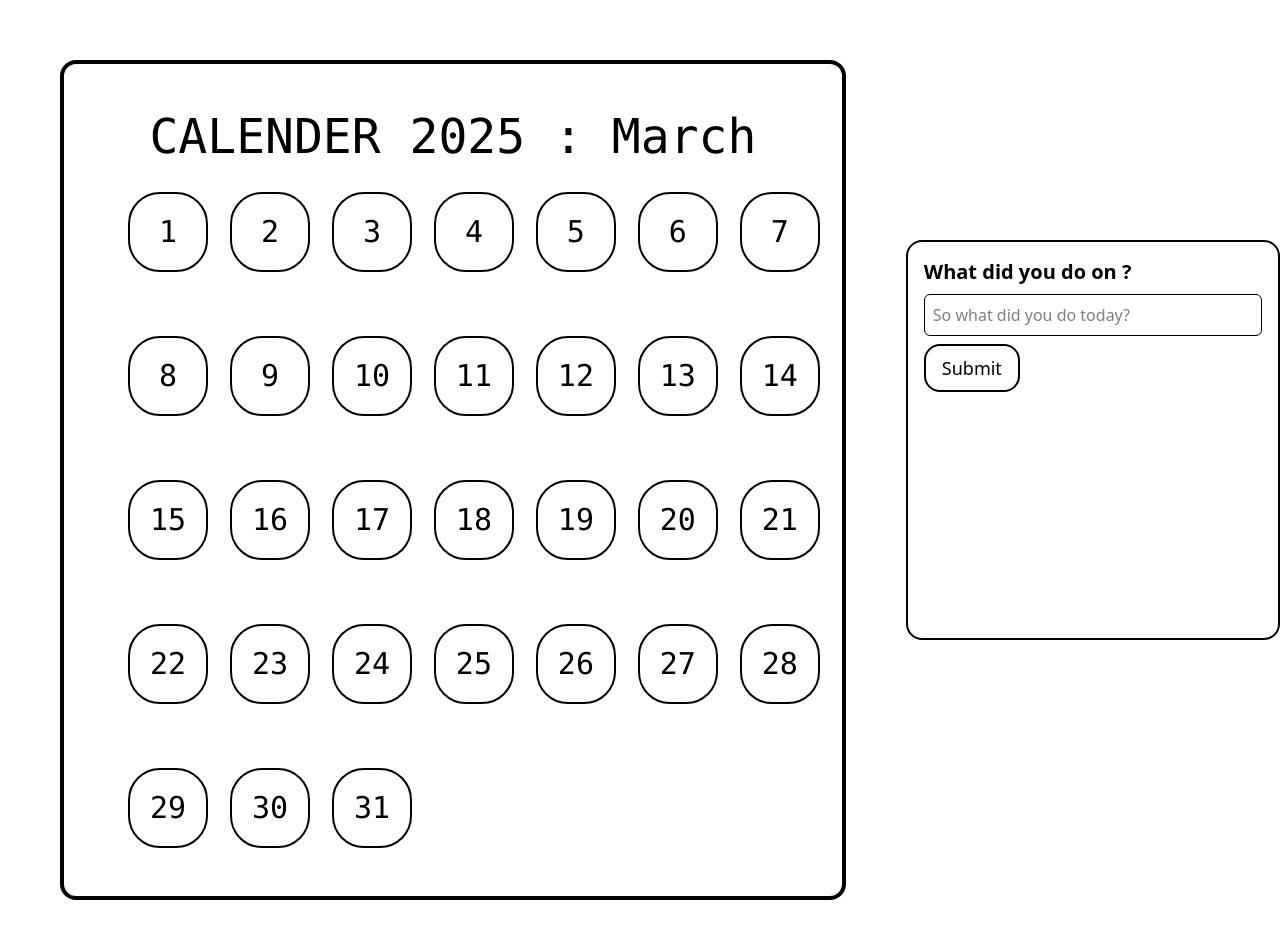
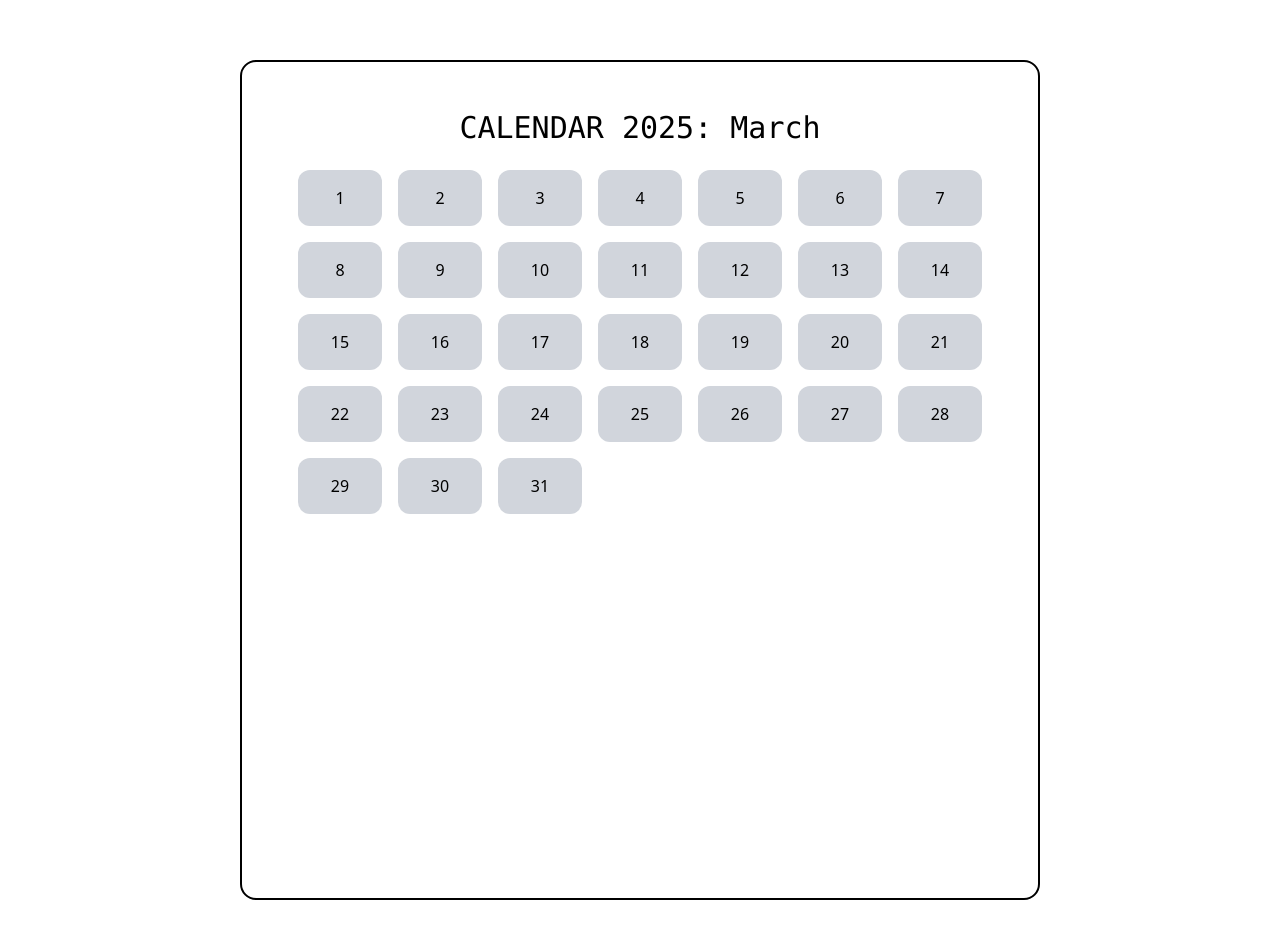
Before and after one commit to breeworks/matrix, a Next.js app in the folder daily-check/: page /Daily in a window 1280 px wide. Shown: the top 938 px of the page. Built offline with nearby package versions, Linux system fonts and the light colour scheme.

Commit message:
finishing

```diff
--- a/daily-check/app/Daily/page.tsx
+++ b/daily-check/app/Daily/page.tsx
@@ -1,69 +1,126 @@
-"use client"
+"use client";
 
 import { useState } from "react";
-import date from "../component/ui/date";
 import axios from "axios";
+import { Bounce, ToastContainer, toast } from "react-toastify";
+import "react-toastify/dist/ReactToastify.css";
 
 export default function Daily() {
-
   const [currentDate] = useState(new Date());
-  const [todo, settodo] = useState("")
-  const [selectedDay, setSelectedDay] = useState<number>();
+  const [selectedDay, setSelectedDay] = useState<number | null>(null);
+  const [todoInput, setTodoInput] = useState("");
+  const [todos, setTodos] = useState<Record<number, string[]>>({});
 
   const year = currentDate.getFullYear();
   const month = currentDate.getMonth();
-
-  const Activedate = new Date(currentDate);  // 2009-11-10
-  const months = Activedate.toLocaleString('default', { month: 'long' });
-
+  const months = currentDate.toLocaleString("default", { month: "long" });
 
   const daysInMonth = new Date(year, month + 1, 0).getDate();
+  const days = Array.from({ length: daysInMonth }, (_, i) => i + 1);
 
-  // const Dates = new Date(year, month, daysInMonth).toISOString();
-  const Dates = selectedDay ? new Date(year, month, selectedDay + 1).toISOString() : "";
-  console.log(Dates);
-
-
-  const days = [];
-  for (let day = 1; day <= daysInMonth; day++) {
-    days.push(day);
+  function handleClick(day: number) {
+    setSelectedDay(day);
   }
 
-  function handleClick(day: number) { setSelectedDay(day) }
+  async function FetchMatrix() {
+    if (!selectedDay || todoInput.trim() === "") return;
 
+    try {
+      const Dates = new Date(year, month, selectedDay + 1).toISOString();
 
-  async function FetchMatrix() {
-    try {
-      const response = await axios.post("http://localhost:3000/AddMatrix", { todo, Dates});
-      settodo(todo)
-      settodo("");
-      console.log(response.data);
+      const response = await axios.post("http://localhost:3000/AddMatrix", {
+        todo: todoInput,
+        Dates,
+      });
+
+      if (response.status === 201) {
+        setTodos((prevTodos) => ({
+          ...prevTodos,
+          [selectedDay]: [...(prevTodos[selectedDay] || []), todoInput],
+        }));
+
+        setTodoInput("");
+
+        toast.success("Keep your matrix updated!", {
+          position: "top-center",
+          autoClose: 3000,
+          hideProgressBar: false,
+          closeOnClick: true,
+          pauseOnHover: true,
+          draggable: true,
+          theme: "colored",
+          transition: Bounce,
+        });
+      }
     } catch (error) {
       console.error("Error sending request:", error);
+      toast.error("Enter matrix for the same date only!", {
+        position: "top-center",
+        autoClose: 3000,
+        hideProgressBar: false,
+        closeOnClick: true,
+        pauseOnHover: true,
+        draggable: true,
+        theme: "colored",
+        transition: Bounce,
+      });
     }
   }
 
+  function getGradient(day: number) {
+    const count = todos[day]?.length || 0;
+
+    if (count === 0) return "bg-gray-300";
+    if (count === 1) return "bg-gradient-to-r from-blue-400 to-green-400";
+    if (count === 2) return "bg-gradient-to-r from-green-400 to-yellow-400";
+    if (count === 3) return "bg-gradient-to-r from-yellow-400 to-orange-400";
+    return "bg-gradient-to-r from-orange-400 to-red-500";
+  }
+
   return (
-    <div className=" flex justify-center align-middle min-h-screen ">
-      <div className=" p-10 m-15 border-4 rounded-2xl w-dvh h-210  ">
-        <div className="text-5xl font-mono flex justify-center p-2"> CALENDER 2025 : {months} </div>
-          <div className="grid grid-cols-7 gap-12 p-4">
-            {days.map((day) => ( <div key={day} onClick={()=>handleClick(day)} > {date(day)} </div> ))}
+    <div className="flex justify-center align-middle min-h-screen">
+      <div className="p-10 m-15 border-2 rounded-2xl w-dvh h-210">
+        <div className="text-3xl font-mono flex justify-center p-2">
+          CALENDAR 2025: {months} {selectedDay}
+        </div>
+
+        <div className="grid grid-cols-7 gap-4 p-4">
+          {days.map((day) => (
+            <div
+              key={day}
+              className={`cursor-pointer p-4 text-center rounded-xl ${getGradient(day)}`}
+              onClick={() => handleClick(day)}
+            >
+              {day}
+            </div>
+          ))}
         </div>
       </div>
-      {selectedDay !== null && (
-        <div className="mt-60 p-4 border-2 rounded-2xl h-100 ">
+
+      {selectedDay && (
+        <div className="mt-20 p-4 border-0 rounded-2xl">
           <h2 className="text-xl font-bold">What did you do on {selectedDay}?</h2>
           <input
             type="text"
-          value={todo}
-          placeholder="So what did you do today?"
-          onChange={(e) => settodo(e.target.value)}
+            value={todoInput}
+            placeholder="Enter your activity"
+            onChange={(e) => setTodoInput(e.target.value)}
             className="border p-2 w-full mt-2 rounded-md"
           />
-        <button className="mt-2 border-2 rounded-2xl hover:bg-amber-300 text-lg px-4 py-2" onClick={FetchMatrix} >
-          Submit
+          <button
+            className="mt-3 border-2 rounded-2xl cursor-pointer text-lg px-4 py-2 bg-gray-300 text-white"
+            onClick={FetchMatrix}
+          >
+            Add to matrix
           </button>
+
+          <ul className="mt-4 list-disc pl-6">
+            {todos[selectedDay]?.map((todo, index) => (
+              <li key={index} className="text-lg">{todo}</li>
+            ))}
+          </ul>
+
+          <ToastContainer position="top-center" autoClose={3000} hideProgressBar={false} draggable pauseOnHover theme="colored" transition={Bounce} />
         </div>
       )}
     </div>
--- /dev/null
+++ b/daily-check/app/component/ui/TextArea.tsx
@@ -0,0 +1,45 @@
+import {useState} from 'react'
+import { Bounce, ToastContainer } from "react-toastify";
+
+function TextArea() {
+
+    const [todo, settodo] = useState("");
+
+  return (
+    <div>
+        <div className="mt-60 p-4 border-2 rounded-2xl h-100 ">
+          <h2 className="text-xl font-bold">
+            What did you do on {}?
+          </h2>
+          <input
+            type="text"
+            value={todo}
+            placeholder="So what did you do today?"
+            onChange={(e) => settodo(e.target.value)}
+            className="border p-2 w-full mt-2 rounded-md"
+          />
+          <button
+            className="mt-2 border-2 rounded-2xl hover:text-xl text-lg px-4 py-2"
+          >
+            Add to matrix
+            <ToastContainer
+              position="top-center"
+              autoClose={5000}
+              hideProgressBar={false}
+              newestOnTop={false}
+              closeOnClick={false}
+              rtl={false}
+              pauseOnFocusLoss
+              draggable
+              pauseOnHover
+              theme="colored"
+              transition={Bounce}
+            />
+          </button>
+        </div>
+
+    </div>
+  )
+}
+
+export default TextArea
--- a/daily-check/app/component/ui/date.tsx
+++ b/daily-check/app/component/ui/date.tsx
@@ -1,11 +1,9 @@
+
 export default function date(date: number) {
   return (
-    <div>
-      <div className = " p-5 m-2 w-20 h-20 border-2 rounded-4xl cursor-pointer hover:bg-gray-200 font-mono flex justify-center align-middle text-center text-3xl">
-        <div className="gird grid-cols-7 " >
-        <span>{date}</span>
-        </div>
-        </div>
-      </div>
-  );
-}
+    <div  className = " p-5 m-2 w-20 h-20 border-2 rounded-4xl cursor-pointer hover:border-amber-300  font-mono flex justify-center align-middle text-center text-3xl">
+    <div className="gird grid-cols-7 " >
+    <span>{date}</span>
+    </div>
+    </div>
+  )}
```
Also changed, not shown: daily-check/package.json (+7 -5 lines), 3 other files (tests, documents, lock files or other folders). Lines whose indentation alone changed are shown as unchanged.
